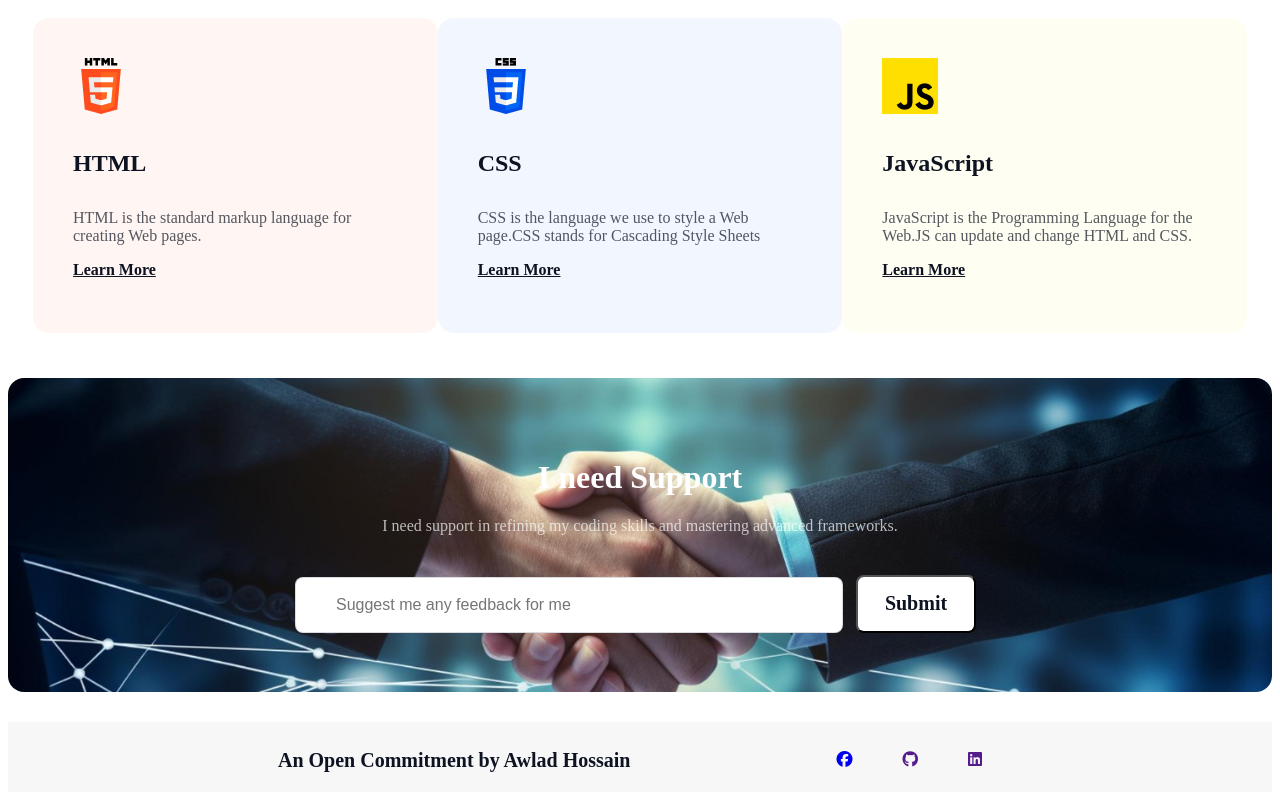
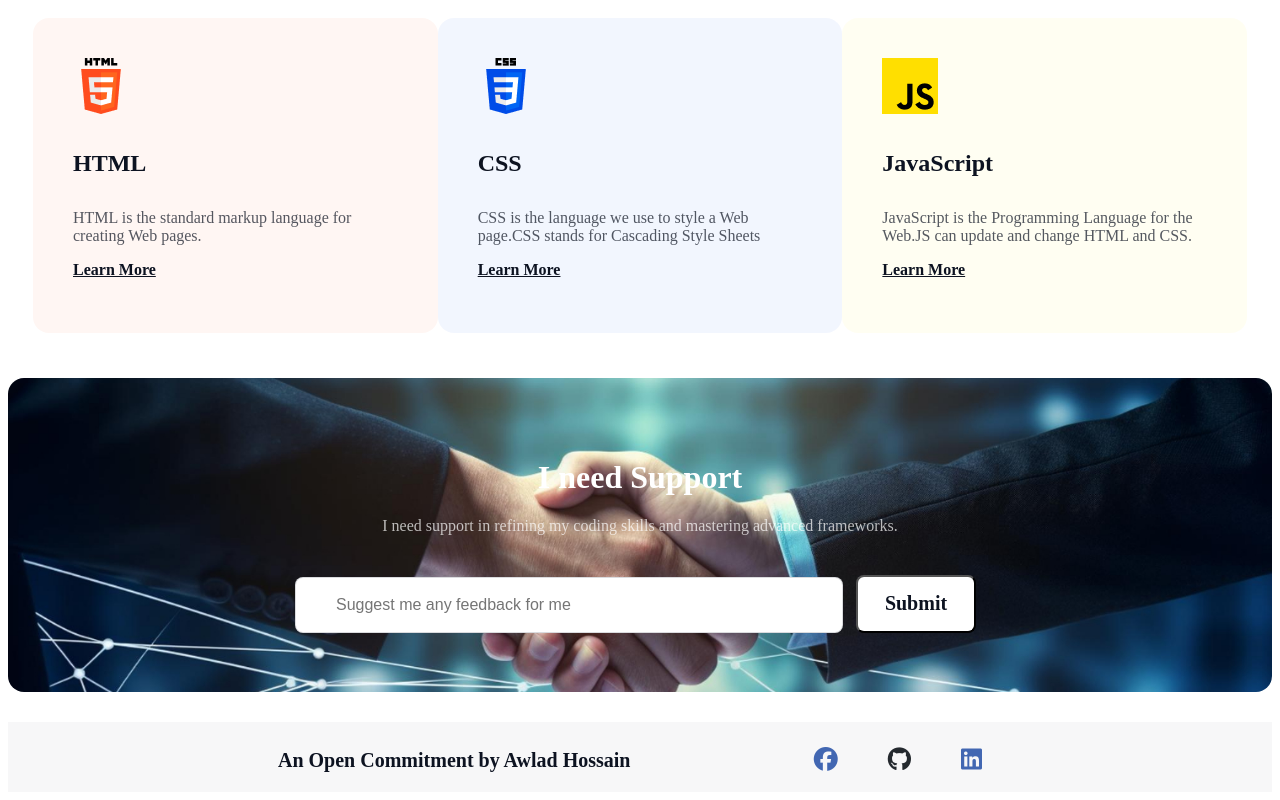
Before and after one commit to Ftamim003/assignment-1, a plain HTML site: page index.html in a window 1280 px wide. Shown: the part 3547-4347 px from the top of the page. Drawn offline with Linux system fonts and the light colour scheme.

Commit message:
icons color added

```diff
--- a/index.html
+++ b/index.html
@@ -128,9 +128,9 @@
             <h4 class="nav-title">An Open Commitment by Awlad Hossain</h4>
 
             <ul>
-                <li><a class="icons-img" href="https://www.facebook.com/"><i class="fa-brands fa-facebook"></i></a></li>
-                <li><a class="icons-img" href=""><i class="fa-brands fa-github"></i></a> </li>
-                <li><a class="icons-img" href=""><i class="fa-brands fa-linkedin"></i></a> </li>
+                <li><a target="_blank" class="icons-img" href="https://www.facebook.com/"><i class="fa-brands fa-facebook" style="font-size:24px; color:#4267B2"></i></a></li>
+                <li><a target="_blank" class="icons-img" href="https://github.com/"><i class="fa-brands fa-github" style="font-size:24px;color: #24292e;"></i></a> </li>
+                <li><a target="_blank" class="icons-img" href="https://bd.linkedin.com/"><i class="fa-brands fa-linkedin"style="font-size:24px;color:#4267B2"></i></a> </li>
             </ul>
         </nav>
 
--- a/style/style.css
+++ b/style/style.css
@@ -360,3 +360,8 @@ nav ul li{
 .icons-img{
     text-decoration: none;
 }
+
+
+nav ul li a{
+font-size: 25px;
+}
```
